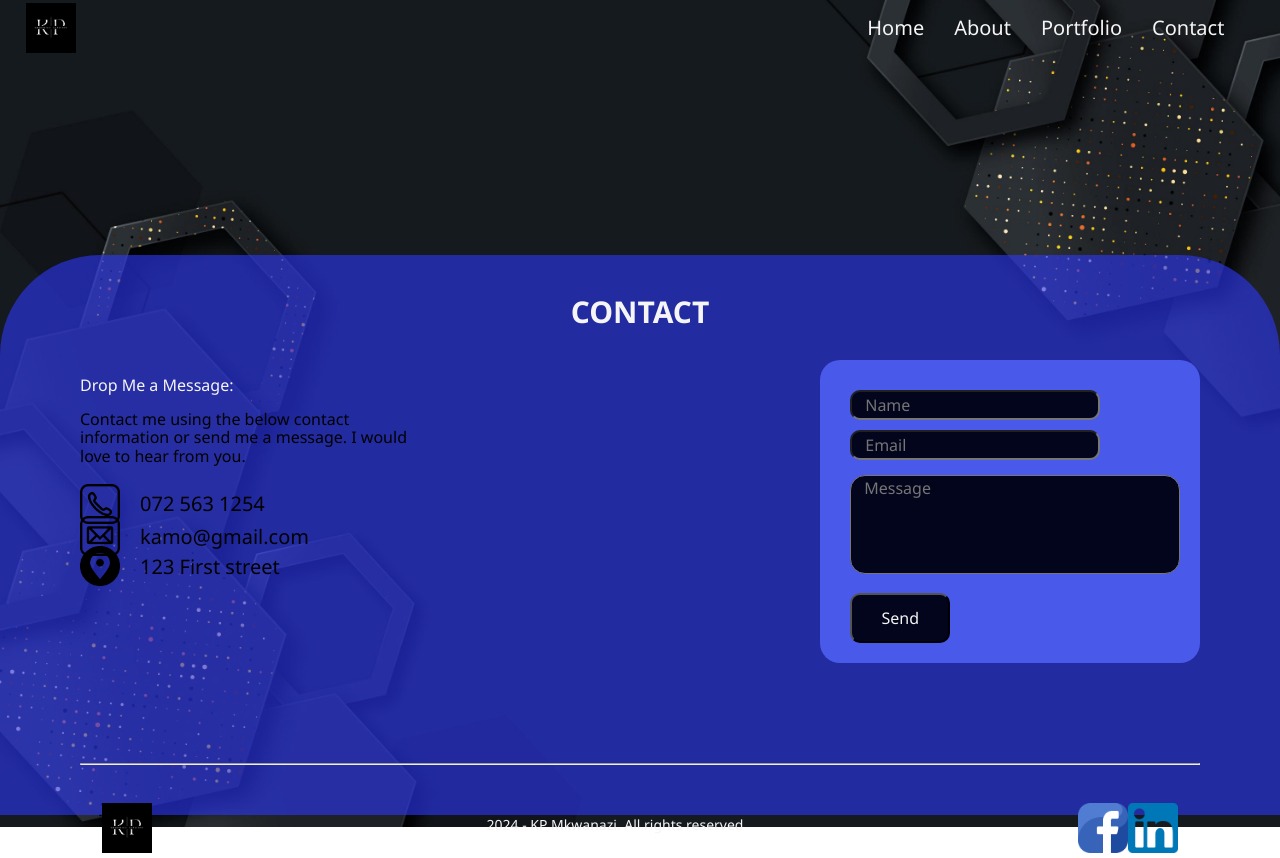
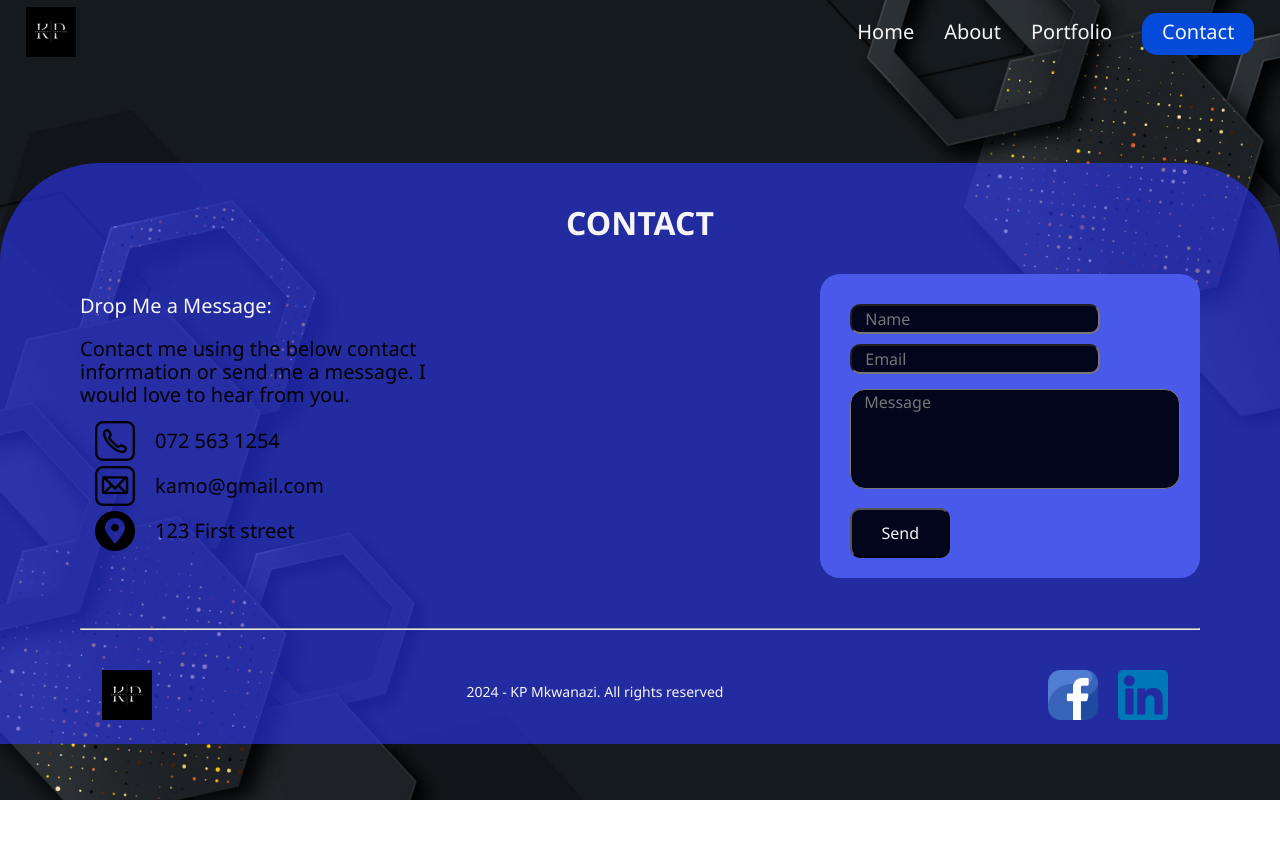
Before and after one commit to kaymkwanazi/Portfolio, a React (Vite) app: page /contact in a window 1280 px wide. After the commit the page ends 800 px from the top, so only its background shows below. Built offline with nearby package versions, Linux system fonts and the light colour scheme.

Commit message:
forth edit

```diff
--- a/package.json
+++ b/package.json
@@ -12,6 +12,7 @@
   "dependencies": {
     "react": "^18.3.1",
     "react-dom": "^18.3.1",
+    "react-icons": "^5.2.1",
     "react-router-dom": "^6.25.1"
   },
   "devDependencies": {
--- a/src/components/footer.jsx
+++ b/src/components/footer.jsx
@@ -15,8 +15,8 @@ function Footer() {
             </div>
             <div className='est'><p>2024 - KP Mkwanazi. All rights reserved</p></div>
             <div className='socials'>
-                <a href='www.linkedin.com/in/kamogelo-mkwanazi-b140a7253'><img className='facebook' src={Facebook}></img></a>
-                <a href='#'><img className='linkedin' src={Linkedin}></img></a>
+                <a href='https://www.facebook.com/profile.php?id=100006812869177'><img className='facebook' src={Facebook}></img></a>
+                <a href='https://www.linkedin.com/in/kamogelo-mkwanazi-b140a7253/'><img className='linkedin' src={Linkedin}></img></a>
             </div>
         </footer>
     </div>
--- a/src/components/navbar.jsx
+++ b/src/components/navbar.jsx
@@ -10,7 +10,7 @@ const Navbar = () => {
           <ul>
               <li><a href='/'>Home</a></li>
               <li><a href='/about'>About</a></li>
-              <li><a href='portfolio'>Portfolio</a></li>
+              <li><a href='/portfolio'>Portfolio</a></li>
               <li><a href='/contact'>Contact</a></li>
           </ul>
       </nav>
--- a/src/index.css
+++ b/src/index.css
@@ -4,7 +4,7 @@
 }
 :root{
   font-family:'Segoe UI', Tahoma, Geneva, Verdana, sans-serif;
-  font-size: 1rem;
+  font-size: 20px;
   background-image: url('./assets/6184604.jpg');
   background-repeat: no-repeat;
   background-size: cover;
@@ -12,6 +12,7 @@
   height: 100%;
   width: 100%;
 }
+/* ------navigation bar-------- */
 nav{
   display: flex;
   align-items: center;
@@ -36,12 +37,21 @@ nav ul li a{
 nav ul li a:hover{
   color: rgb(0, 17, 255);
 }
+ul li:nth-child(4) a{
+  background-color:rgb(5, 75, 217);
+  padding: 5px 20px 10px 20px;
+  border-radius: 15px;
+}
+ul li:nth-child(4) :hover{
+  color: #f5f5f5;
+}
 /* -------Home page------------ */
 .line1{
   text-align: left;
-  font-size: 32px;
-  color: rgba(208, 226, 238, 0.908);
-  padding: 2%;
+  font-size: 70px;
+  color: rgb(97, 3, 113);
+  font-family: Georgia, 'Times New Roman', Times, serif;
+
 }
 .line2{
   text-align: left;
@@ -49,21 +59,26 @@ nav ul li a:hover{
   font-family: Georgia, 'Times New Roman', Times, serif;
   color: aliceblue;
   margin-top: 30px;
-  padding: 2%;
+
+}
+.prev button{
+  border-radius: 15px;
+  padding: 20px;
+  background-color: blueviolet;
+  color: #f5f5f5;
 }
 /* ----------Contact page---------- */
 .contact {
   border-top-left-radius: 100px;
   border-top-right-radius: 100px;
   background-color: rgba(46, 56, 248, 0.599);
-  padding: 10px 80px 0px 80px;
-  margin-top: 200px;
-  position: absolute;
-  height: 70vh;
+  padding: 10px 80px 20px 80px;
+  margin-top: 100px;
+
 }
 .headingCont{
   text-align: center;
-  font-size: 30px;
+  font-size: 32px;
   color: whitesmoke;
 }
 p label{
@@ -114,13 +129,14 @@ textarea {
   resize: none;
   font-size: 16px;
   width: 100%;
+  color: #f5f5f5;
 }
 form ::placeholder{
   padding-left: 10px;
 }
 /* ---------phone number------------ */
 .phone {
-  padding-top: 15px;
+  padding: 15px;
   height: 30px;
   display: flex;
   align-items: center;
@@ -132,10 +148,12 @@ form ::placeholder{
 /* ----------email address ------------ */
 .email {
   font-size: 20px;
-  padding-top: 20px;
+  padding: 15px;
+  margin-top: 15px;
   height: 30px;
   display: flex;
   align-items: center;
+  font-size: 20px;
 }
 .emailImg {
   margin-right: 20px;
@@ -143,17 +161,19 @@ form ::placeholder{
 /* -----------location ------------- */
 .location {
   font-size: 20px;
-  padding-top: 20px;
+  padding: 15px;
+  margin-top: 15px;
   height: 30px;
   display: flex;
   align-items: center;
+  font-size: 20px;
 }
 .locationImg {
   margin-right: 20px;
 }
 /* ------footer--------- */
 hr {
-  margin-top: 100px;
+  margin-top: 50px;
 }
 footer{
   display: flex;
@@ -165,6 +185,9 @@ footer{
 .leftside{
   float: left;
   text-align: left;
+}
+.socials a{
+  padding: 10px;
 }
 .facebook{
   width: 50px;
@@ -178,3 +201,9 @@ footer{
   font-size: 14px;
   color: whitesmoke;
 }
+/* -----------About section------------- */
+.about{
+  color: #f5f5f5;
+  font-size: 32px;
+  text-align: center;
+}
--- a/src/pages/Home.jsx
+++ b/src/pages/Home.jsx
@@ -5,9 +5,14 @@ const Home = () => {
         <div className='homepage'>
 
             <div>
-              <p className='line1'>Hi, I'm a</p>
-              <p className='line2'>FULL STACK</p>
+              <p className='line1'>Kamogelo Mkwanazi</p>
+              <p className='line2'>FRONT END</p>
               <p className='line2'>SOFTWARE DEVELOPER</p>
+            </div>
+            <div className="prev">
+              <a href="portfolio.jsx">
+                <button>Previous Projects</button>
+              </a>
             </div>
 
         </div>
--- a/src/pages/about.jsx
+++ b/src/pages/about.jsx
@@ -1,7 +1,16 @@
+import Image from '../assets/IMG-20230928-WA0016.jpg'
+
 function About () {
   return (
     <div>
-      <p>bkhvkyuv</p>
+         <div className="about">
+            <h3>ABOUT ME</h3>
+            <div className="row">
+              <div className="picture">
+
+              </div>
+            </div>
+         </div>
     </div>
   );
 };
```
Also changed, not shown: src/Home.jsx (deleted, +0 -27 lines), src/pages/Contact.jsx (line endings or trailing spaces), src/pages/portfolio.jsx (added), 1 other file (tests, documents, lock files or other folders).
